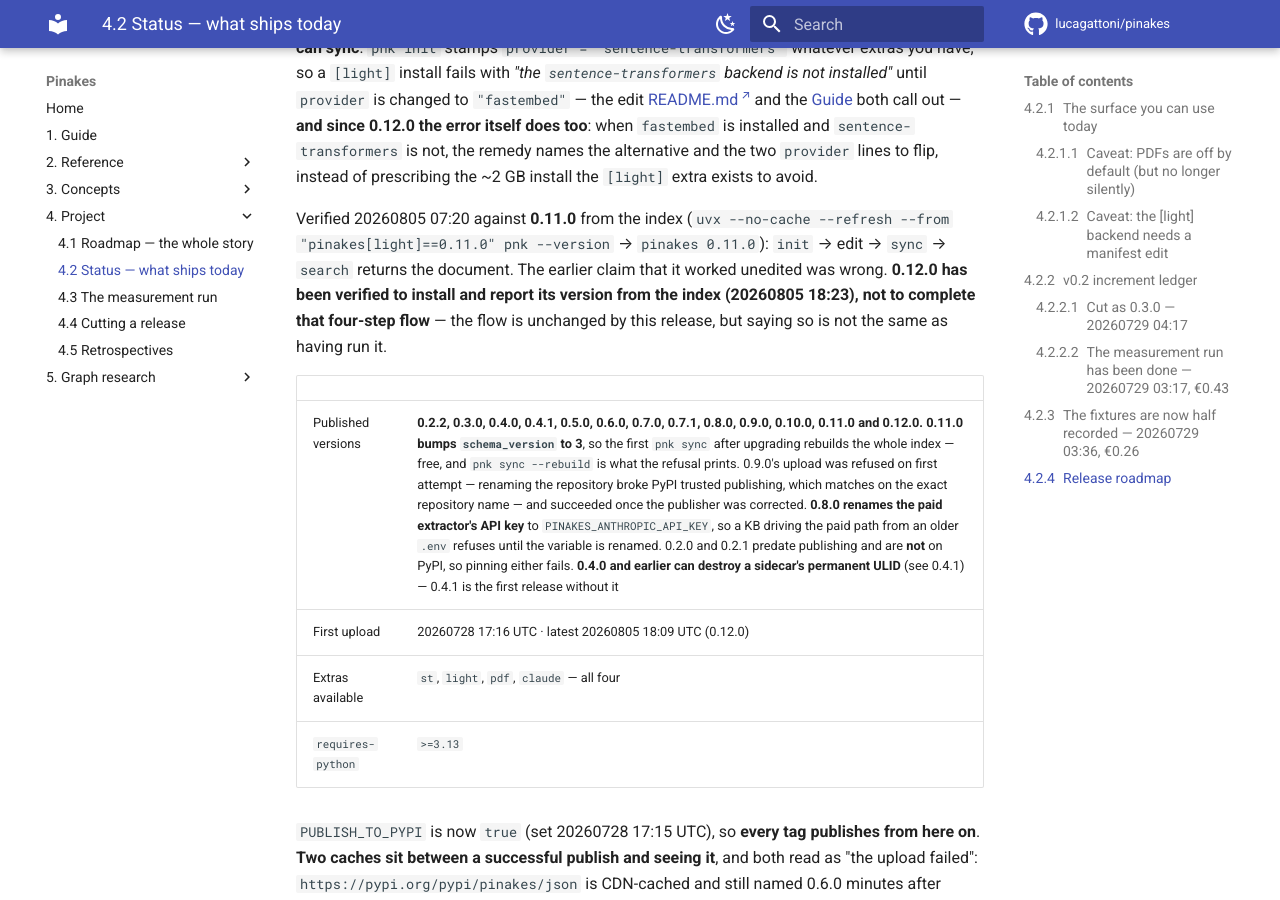
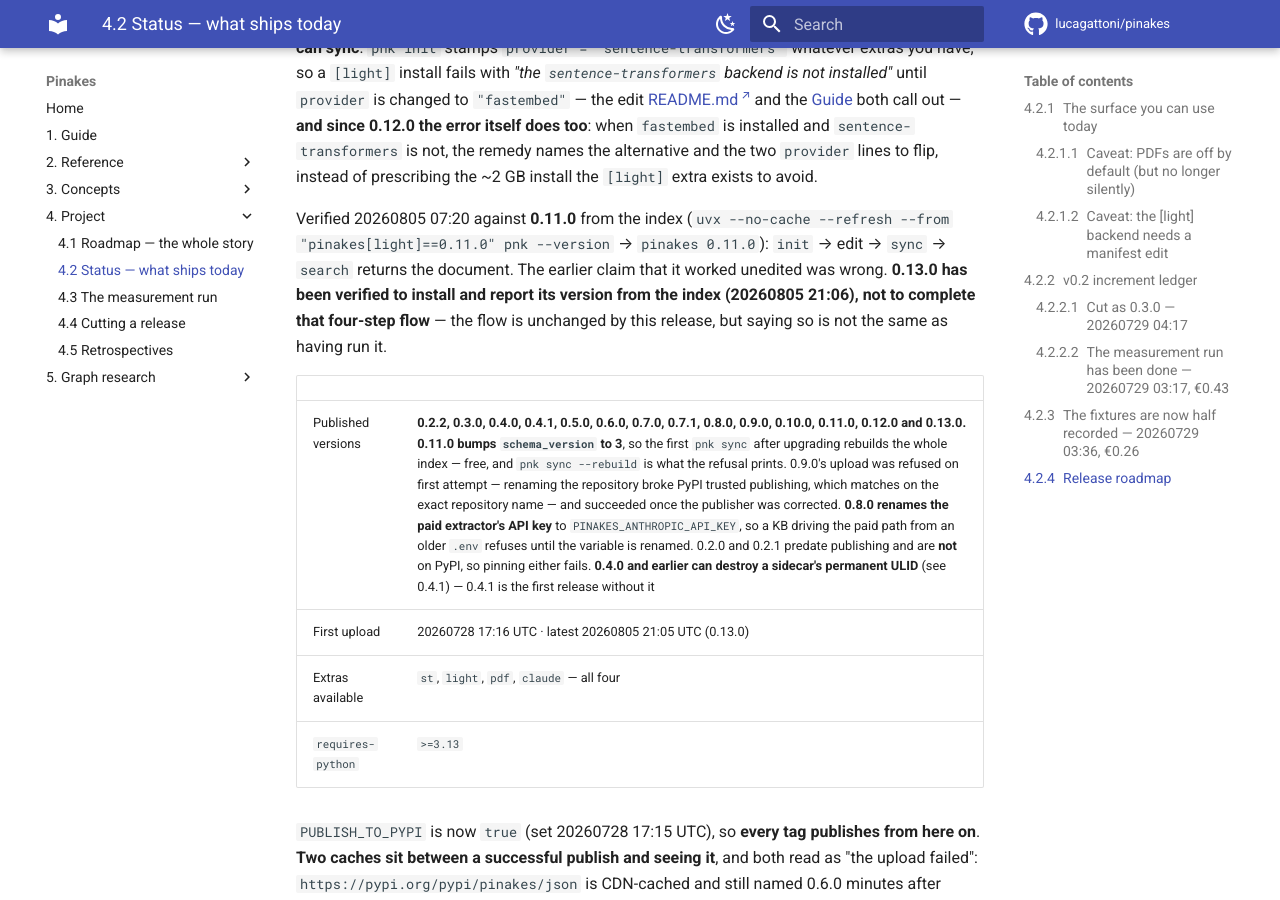
Before and after one commit to lucagattoni/Pinakes, an MkDocs documentation site: the page built from docs/STATUS.md, in a window 1280 px wide and 900 px high, scrolled down 16710 px. Built offline with MkDocs 1.6.1 and Material for MkDocs 9.7.7, drawn with Linux system fonts in a browser that asks for light colours; comment, search, counter and statistics services are not loaded.

Commit message:
Post-release sweep for 0.13.0
PyPI facts, writable only now that they are true: 0.13.0 in the published list,
latest upload 20260805 21:05 UTC. Verified from the index (uvx --no-cache
--refresh -> pinakes 0.13.0) and the GitHub release created — the workflow
publishes to PyPI and does not create one.

The verified-install line keeps its honest scope: 0.13.0 was verified to install
and report its version, NOT to complete the four-step init/edit/sync/search flow.

Co-Authored-By: Claude Opus 5 (1M context) <noreply@anthropic.com>
Claude-Session: https://claude.ai/code/session_01TEnAme9YcVCvZZeqvpK7BR

```diff
--- a/docs/STATUS.md
+++ b/docs/STATUS.md
@@ -497,15 +497,15 @@ both call out — **and since 0.12.0 the error itself does too**: when `fastembe
 flip, instead of prescribing the ~2 GB install the `[light]` extra exists to avoid.
 
 Verified 20260805 07:20 against **0.11.0** from the index (`uvx --no-cache --refresh --from "pinakes[light]==0.11.0" pnk --version` → `pinakes 0.11.0`): `init` → edit → `sync` →
-`search` returns the document. The earlier claim that it worked unedited was wrong. **0.12.0 has
-been verified to install and report its version from the index (20260805 18:23), not to complete
+`search` returns the document. The earlier claim that it worked unedited was wrong. **0.13.0 has
+been verified to install and report its version from the index (20260805 21:06), not to complete
 that four-step flow** — the flow is unchanged by this release, but saying so is not the same as
 having run it.
 
 | | |
 |---|---|
-| Published versions | **0.2.2, 0.3.0, 0.4.0, 0.4.1, 0.5.0, 0.6.0, 0.7.0, 0.7.1, 0.8.0, 0.9.0, 0.10.0, 0.11.0 and 0.12.0.** **0.11.0 bumps `schema_version` to 3**, so the first `pnk sync` after upgrading rebuilds the whole index — free, and `pnk sync --rebuild` is what the refusal prints. 0.9.0's upload was refused on first attempt — renaming the repository broke PyPI trusted publishing, which matches on the exact repository name — and succeeded once the publisher was corrected. **0.8.0 renames the paid extractor's API key** to `PINAKES_ANTHROPIC_API_KEY`, so a KB driving the paid path from an older `.env` refuses until the variable is renamed. 0.2.0 and 0.2.1 predate publishing and are **not** on PyPI, so pinning either fails. **0.4.0 and earlier can destroy a sidecar's permanent ULID** (see 0.4.1) — 0.4.1 is the first release without it |
-| First upload | 20260728 17:16 UTC · latest 20260805 18:09 UTC (0.12.0) |
+| Published versions | **0.2.2, 0.3.0, 0.4.0, 0.4.1, 0.5.0, 0.6.0, 0.7.0, 0.7.1, 0.8.0, 0.9.0, 0.10.0, 0.11.0, 0.12.0 and 0.13.0.** **0.11.0 bumps `schema_version` to 3**, so the first `pnk sync` after upgrading rebuilds the whole index — free, and `pnk sync --rebuild` is what the refusal prints. 0.9.0's upload was refused on first attempt — renaming the repository broke PyPI trusted publishing, which matches on the exact repository name — and succeeded once the publisher was corrected. **0.8.0 renames the paid extractor's API key** to `PINAKES_ANTHROPIC_API_KEY`, so a KB driving the paid path from an older `.env` refuses until the variable is renamed. 0.2.0 and 0.2.1 predate publishing and are **not** on PyPI, so pinning either fails. **0.4.0 and earlier can destroy a sidecar's permanent ULID** (see 0.4.1) — 0.4.1 is the first release without it |
+| First upload | 20260728 17:16 UTC · latest 20260805 21:05 UTC (0.13.0) |
 | Extras available | `st`, `light`, `pdf`, `claude` — all four |
 | `requires-python` | `>=3.13` |
 
```
